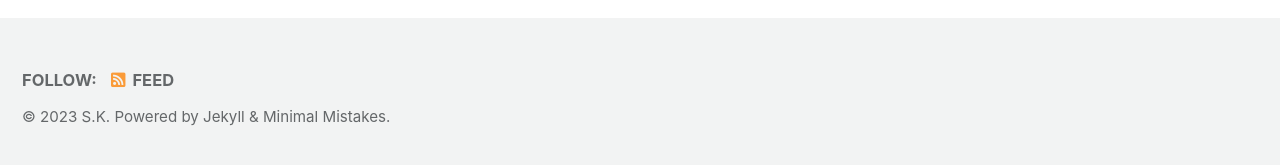
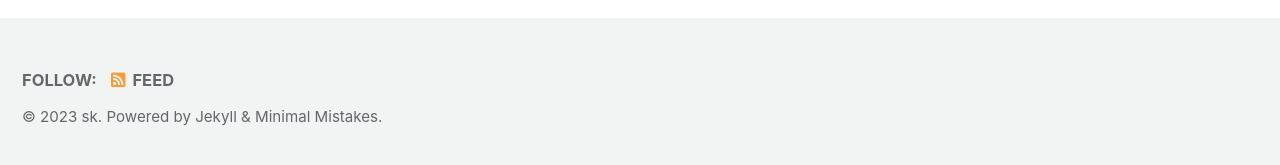
Before and after one commit to s01k1m/s01k1m.github.io, a Jekyll site: the page built from index.html, in a window 1280 px wide. Shown: the part 727-892 px from the top of the page. Built offline with Jekyll 4.4.1, drawn with Linux system fonts in a browser that asks for light colours; cached includes are drawn as plain includes; the list of posts is cut into pages by our own code.

Commit message:
이름이 안뜨네

```diff
--- a/_config.yml
+++ b/_config.yml
@@ -19,7 +19,7 @@ locale                   : "en-US"
 title                    : "sk's note"
 title_separator          : "-"
 subtitle                 : # site tagline that appears below site title in masthead
-name                     : "S.K"
+name                     : "sk"
 description              : "건망증이 심해서 기록하려한다"
 url                      : "https://s0lk1m.github.io"
 baseurl                  : # the subpath of your site, e.g. "/blog"
```
